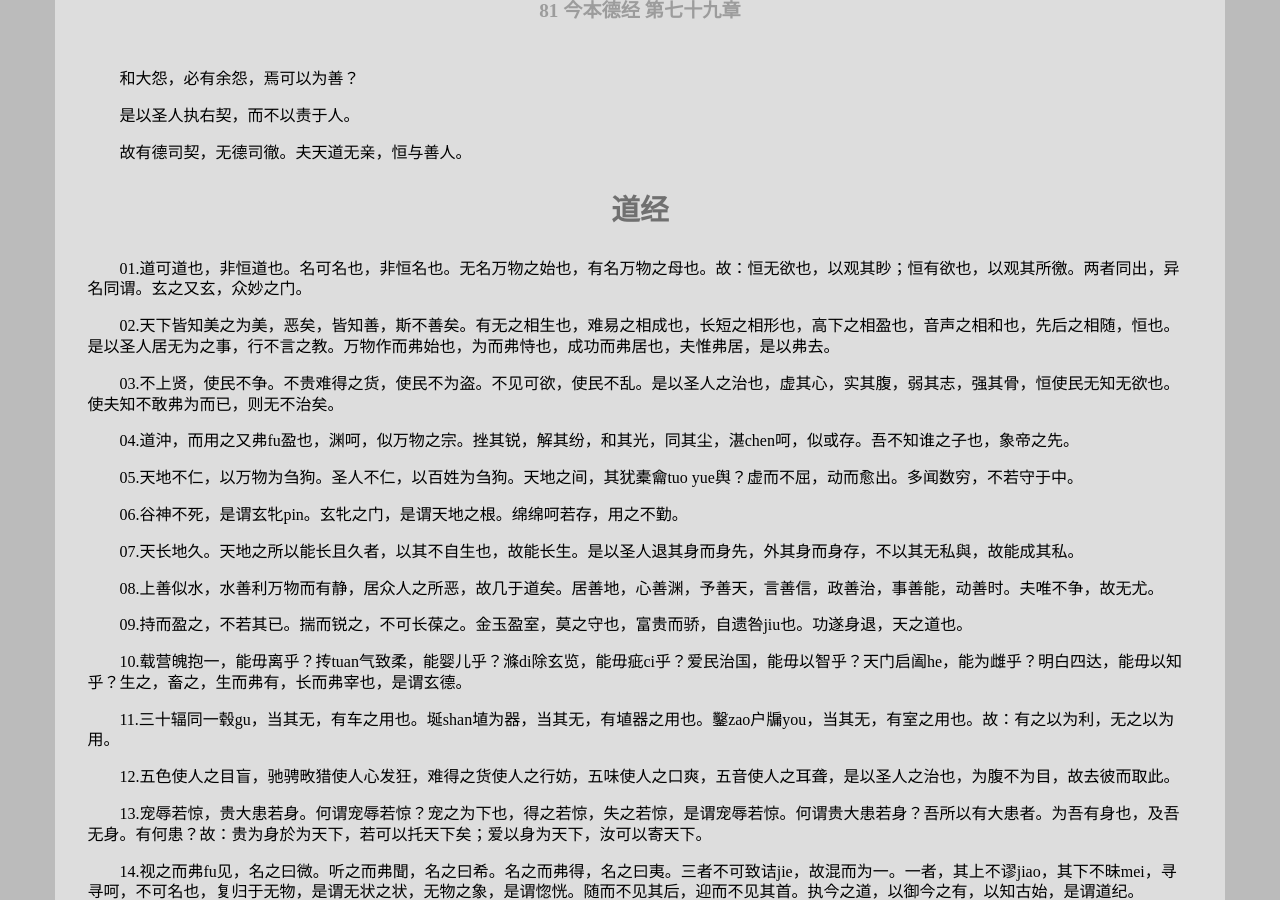
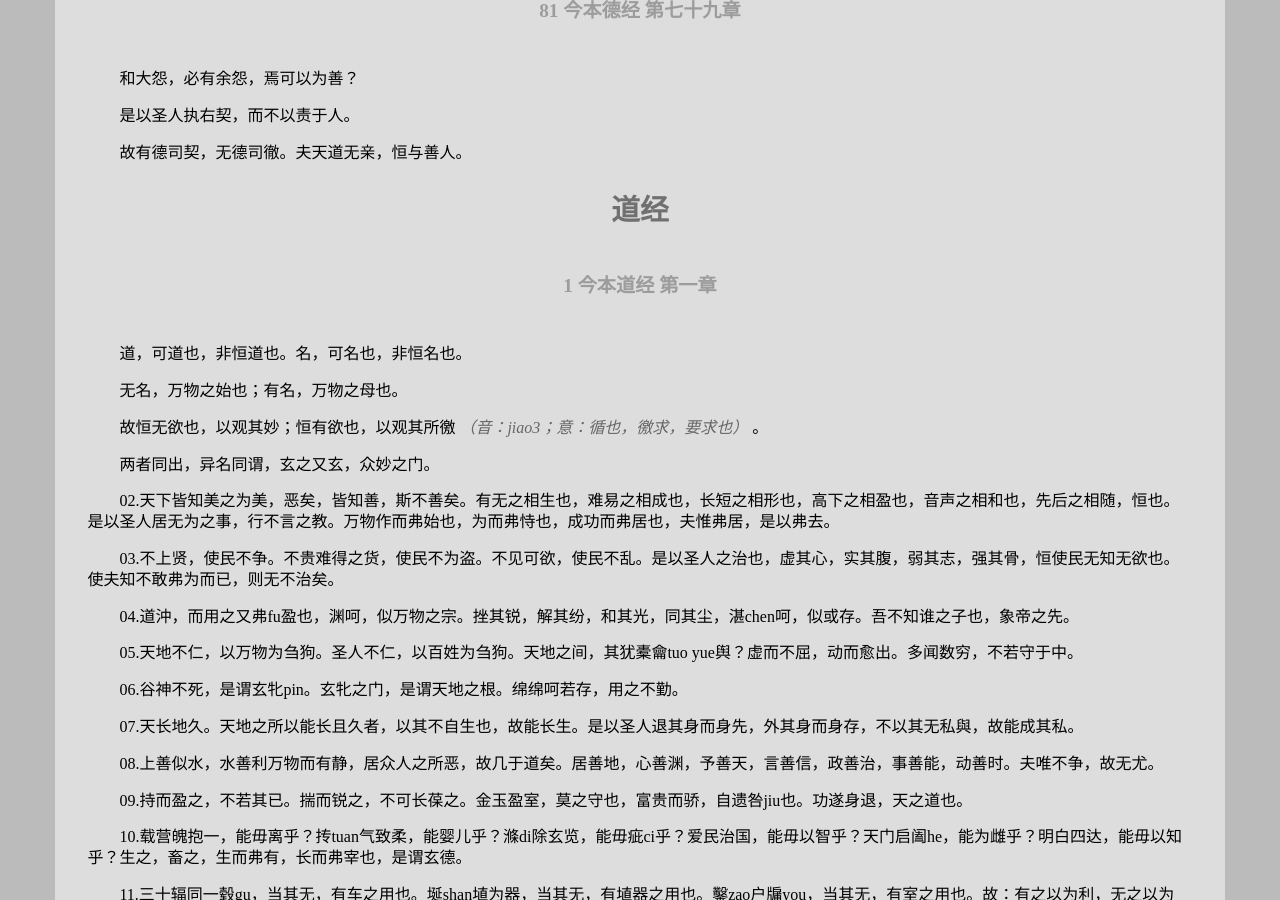
Before and after one commit to leiqin/leiqin.github.io, a Jekyll site: the page built from shoucang/daodejing.markdown, in a window 1280 px wide and 900 px high, scrolled down 10381 px. Built offline with Jekyll 4.4.1, drawn with Linux system fonts in a browser that asks for light colours; nearby versions of some CDN libraries.

Commit message:
道德经 道经 1

```diff
--- a/shoucang/daodejing.markdown
+++ b/shoucang/daodejing.markdown
@@ -411,9 +411,17 @@ title: 道德经
 
 ### 道经
 
+###### 1 今本道经 第一章
+
+道，可道也，非恒道也。名，可名也，非恒名也。
+
+无名，万物之始也；有名，万物之母也。
+
+故恒无欲也，以观其妙；恒有欲也，以观其所徼 _（音：jiao3；意：循也，徼求，要求也）_ 。
+
+两者同出，异名同谓，玄之又玄，众妙之门。
 
 
-01.道可道也，非恒道也。名可名也，非恒名也。无名万物之始也，有名万物之母也。故：恒无欲也，以观其眇；恒有欲也，以观其所徼。两者同出，异名同谓。玄之又玄，众妙之门。
 
  02.天下皆知美之为美，恶矣，皆知善，斯不善矣。有无之相生也，难易之相成也，长短之相形也，高下之相盈也，音声之相和也，先后之相随，恒也。是以圣人居无为之事，行不言之教。万物作而弗始也，为而弗恃也，成功而弗居也，夫惟弗居，是以弗去。
 
```
